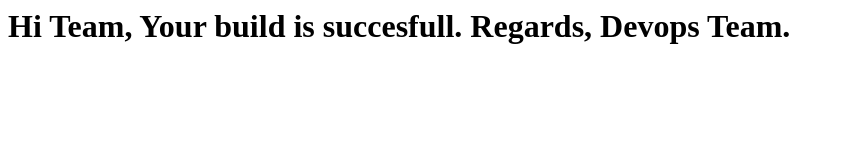
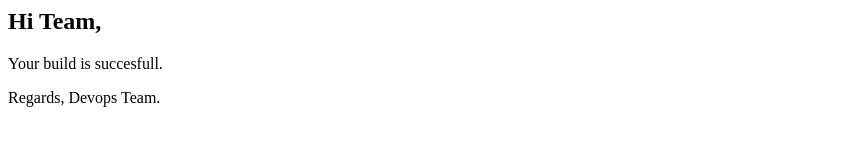
Before and after one commit to podilaprudhvi/cft, a plain HTML site: page index.html in a window 1280 px wide. Shown: the whole page, without its empty margins (0-844 px from the left). Drawn offline with Linux system fonts and the light colour scheme.

Commit message:
Update index.html

```diff
--- a/index.html
+++ b/index.html
@@ -1,12 +1,11 @@
 <html>
 <body>
-<h1>
-Hi Team,
+  <h2> Hi Team,</h2>
 
-Your build is succesfull.
+  <p>Your build is succesfull.</p>
 
-Regards,
-Devops Team.
+  <p> Regards,
+    Devops Team.</p>
 
 </body>
 </html>
```
